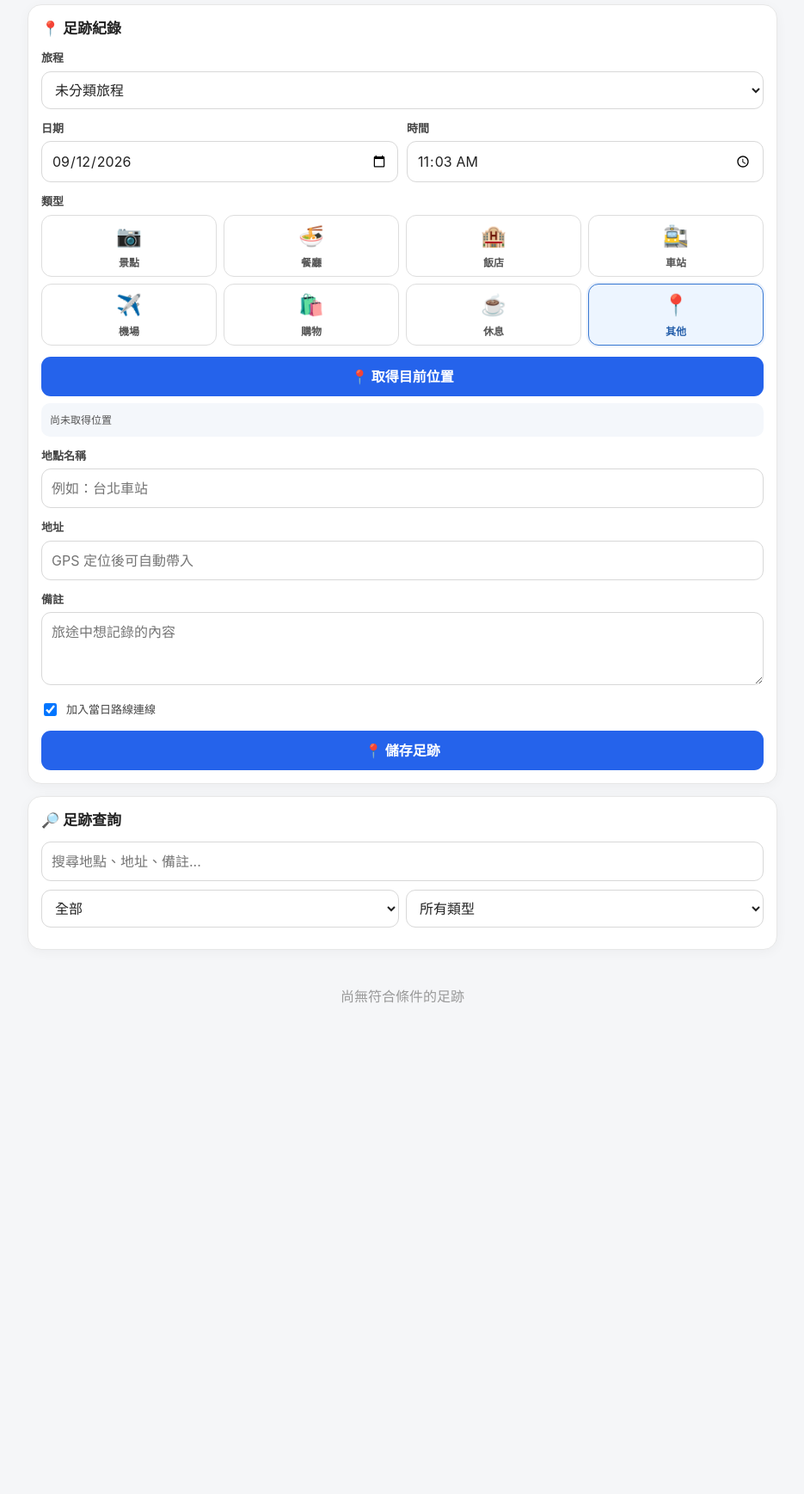
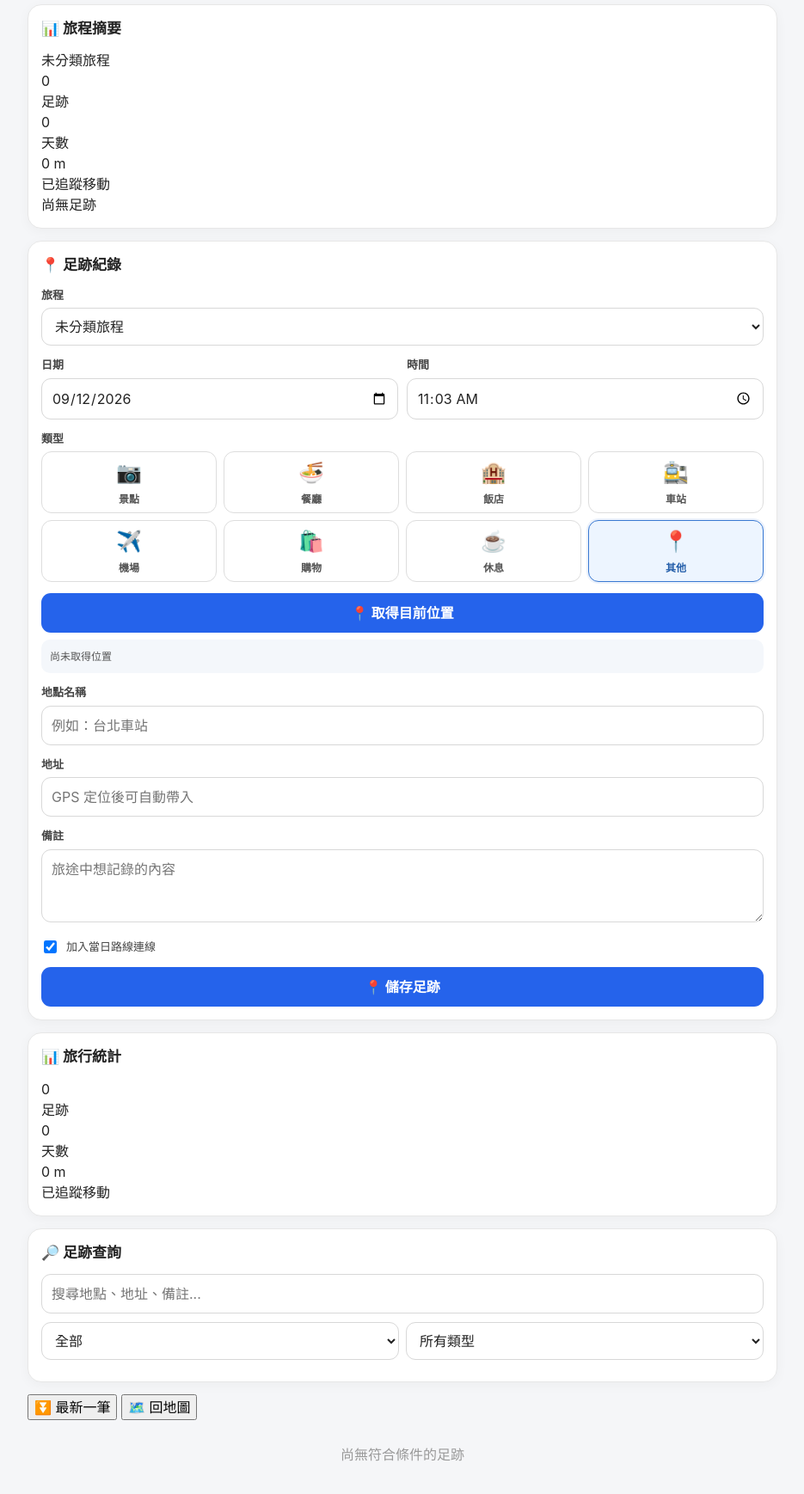
Before and after one commit to michaelslai/travel-toolkit, a plain HTML site: page index.html in a window 1280 px wide. Shown: the part 480-2218 px from the top of the page at 86% size, without its empty margins (172-1107 px from the left). Before the commit the page ends 1773 px from the top, so only its background shows below. Drawn offline with nearby package versions, Linux system fonts and the light colour scheme; no server answers; grey boxes are pictures that could not be loaded.

Commit message:
Update index.html

```diff
--- a/index.html
+++ b/index.html
@@ -17,15 +17,16 @@
 
 
   <!-- =====================================================
-       Travel Toolkit V2.2.0 Modular
+       Travel Toolkit V2.2.2 Modular
        File: index.html
        Modified: 2026-09-12
 
-       Changes:
-       - 正式切換 Modular 架構
-       - CSS 抽離至 css/app.css
-       - JS 入口改為 js/main.js
-       - Footprint / Food / Expense / Trip / Sync
+       V2.2.2 Changes:
+       - Footprint 地圖 ↔ 紀錄雙向定位
+       - Footprint 每日站點編號 / 高亮
+       - 補回旅程摘要 / 旅行統計 / 每日摘要
+       - 補回前一站距離 / 下一站時間
+       - 補回最新一筆 / 回地圖
        - 保留 Local-first + D1 Sync
   ====================================================== -->
 
@@ -40,7 +41,7 @@
   <!-- App CSS -->
   <link
     rel="stylesheet"
-    href="./css/app.css?v=2.2.0"
+    href="./css/app.css?v=2.2.2"
   >
 </head>
 
@@ -69,7 +70,7 @@
           id="appVersion"
           class="app-version"
         >
-          V2.2.0
+          V2.2.2
         </div>
 
       </div>
@@ -190,6 +191,95 @@
       <div id="footprintMap"></div>
 
 
+      <!-- Footprint Trip Summary -->
+
+      <div class="card">
+
+        <h2 class="card-title">
+          📊 旅程摘要
+        </h2>
+
+
+        <div class="trip-summary-box">
+
+          <div
+            id="footprintTripSummaryTitle"
+            class="trip-summary-title"
+          >
+            未分類旅程
+          </div>
+
+
+          <div class="trip-summary-grid">
+
+            <div class="trip-summary-stat">
+
+              <div
+                id="footprintTripSummaryRecords"
+                class="trip-summary-value"
+              >
+                0
+              </div>
+
+              <div class="trip-summary-label">
+                足跡
+              </div>
+
+            </div>
+
+
+            <div class="trip-summary-stat">
+
+              <div
+                id="footprintTripSummaryDays"
+                class="trip-summary-value"
+              >
+                0
+              </div>
+
+              <div class="trip-summary-label">
+                天數
+              </div>
+
+            </div>
+
+
+            <div class="trip-summary-stat">
+
+              <div
+                id="footprintTripSummaryDistance"
+                class="trip-summary-value"
+              >
+                0 m
+              </div>
+
+              <div class="trip-summary-label">
+                已追蹤移動
+              </div>
+
+            </div>
+
+          </div>
+
+
+          <div
+            id="footprintTripSummaryPeriod"
+            class="trip-summary-period"
+          >
+            尚無足跡
+          </div>
+
+
+          <div
+            id="footprintTripSummaryTypes"
+            class="trip-summary-types"
+          ></div>
+
+        </div>
+
+      </div>
+
+
       <!-- Add/Edit Footprint -->
 
       <div class="card">
@@ -397,6 +487,69 @@
       </div>
 
 
+      <!-- Footprint Statistics -->
+
+      <div class="card">
+
+        <h2 class="card-title">
+          📊 旅行統計
+        </h2>
+
+
+        <div class="footprint-stats-grid">
+
+          <div class="footprint-stat-box">
+
+            <div
+              id="footprintStatsRecords"
+              class="footprint-stat-value"
+            >
+              0
+            </div>
+
+            <div class="footprint-stat-label">
+              足跡
+            </div>
+
+          </div>
+
+
+          <div class="footprint-stat-box">
+
+            <div
+              id="footprintStatsDays"
+              class="footprint-stat-value"
+            >
+              0
+            </div>
+
+            <div class="footprint-stat-label">
+              天數
+            </div>
+
+          </div>
+
+
+          <div class="footprint-stat-box">
+
+            <div
+              id="footprintStatsDistance"
+              class="footprint-stat-value"
+            >
+              0 m
+            </div>
+
+            <div class="footprint-stat-label">
+              已追蹤移動
+            </div>
+
+          </div>
+
+        </div>
+
+      </div>
+
+
       <!-- Footprint Filters -->
 
       <div class="card">
@@ -475,6 +628,36 @@
 
         </div>
 
+
+        <div
+          id="footprintSearchResultInfo"
+          class="search-result-info"
+        ></div>
+
+      </div>
+
+
+      <!-- Footprint Timeline Actions -->
+
+      <div class="footprint-timeline-actions">
+
+        <button
+          type="button"
+          id="jumpToLatestFootprintButton"
+          class="footprint-latest-button"
+        >
+          ⏬ 最新一筆
+        </button>
+
+
+        <button
+          type="button"
+          id="backToFootprintMapButton"
+          class="footprint-map-button"
+        >
+          🗺️ 回地圖
+        </button>
+
       </div>
 
 
@@ -548,7 +731,6 @@
               type="time"
               id="foodTime"
             >
-
           </div>
 
         </div>
@@ -1279,8 +1461,6 @@
       <div id="tripList"></div>
 
     </section>
-
-
     <!-- ===================================================
          SYNC PANEL
     ==================================================== -->
@@ -1575,7 +1755,7 @@
 
       <div class="app-info">
 
-        Travel Toolkit V2.2.0 Modular
+        Travel Toolkit V2.2.2 Modular
 
         <br>
 
@@ -1670,9 +1850,7 @@
 
 <script
   type="module"
-  src="./js/main.js?v=2.2.0"
+  src="./js/main.js?v=2.2.2"
 ></script>
-
-
 </body>
 </html>
```
